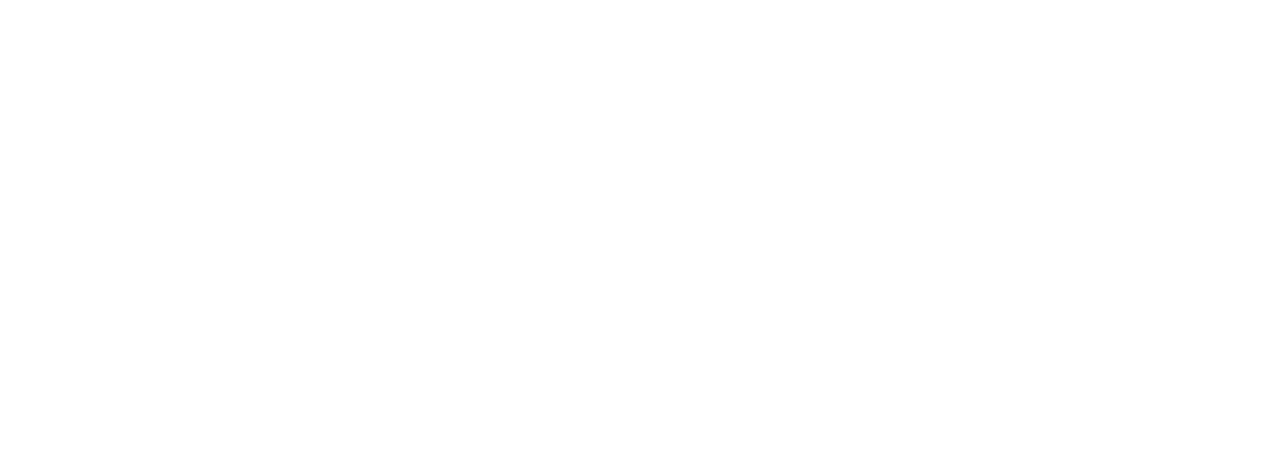
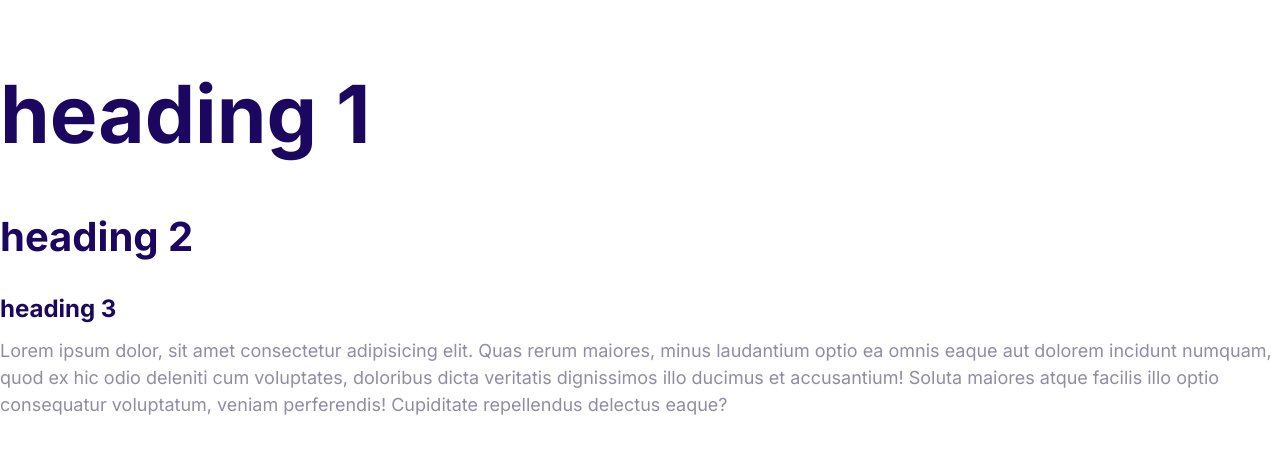
Before and after one commit to denryh/revise-html-css, a plain HTML site: page index.html in a window 1280 px wide. Drawn offline with Linux system fonts and the light colour scheme.

Commit message:
define typography

```diff
--- a/css/styles.css
+++ b/css/styles.css
@@ -5,3 +5,49 @@
   --color-heading: #1b0760;
   --color-body: #918ca4;
 }
+
+html {
+  font-size: 62.5%;
+}
+
+body {
+  font-family: Inter, Arial, Helvetica, sans-serif;
+  font-size: 2.4rem;
+  line-height: 1.5;
+  color: var(--color-body);
+}
+
+h1, h2, h3 {
+  color: var(--color-heading);
+  margin-bottom: 1rem;
+}
+
+h1 {
+  font-size: 7rem;
+}
+
+h2 {
+  font-size: 4rem;
+}
+
+h3 {
+  font-size: 3rem;
+}
+
+p {
+  margin-top: 0;
+}
+
+@media screen and (min-width: 1024px) {
+  body {
+    font-size: 1.8rem;
+  }
+
+  h1 {
+    font-size: 8rem;
+  }
+
+  h3 {
+    font-size: 2.4rem;
+  }
+}
--- a/index.html
+++ b/index.html
@@ -5,10 +5,16 @@
   <meta http-equiv="X-UA-Compatible" content="IE=edge">
   <meta name="viewport" content="width=device-width, initial-scale=1.0">
   <title>Document</title>
+  <link rel="preconnect" href="https://fonts.googleapis.com">
+  <link rel="preconnect" href="https://fonts.gstatic.com" crossorigin>
+  <link href="https://fonts.googleapis.com/css2?family=Inter:wght@400;700&display=swap" rel="stylesheet">
   <link rel="stylesheet" href="css/normalize.css">
   <link rel="stylesheet" href="css/styles.css">
 </head>
 <body>
-
+  <h1>heading 1</h1>
+  <h2>heading 2</h2>
+  <h3>heading 3</h3>
+  <p>Lorem ipsum dolor, sit amet consectetur adipisicing elit. Quas rerum maiores, minus laudantium optio ea omnis eaque aut dolorem incidunt numquam, quod ex hic odio deleniti cum voluptates, doloribus dicta veritatis dignissimos illo ducimus et accusantium! Soluta maiores atque facilis illo optio consequatur voluptatum, veniam perferendis! Cupiditate repellendus delectus eaque?</p>
 </body>
 </html>
```
